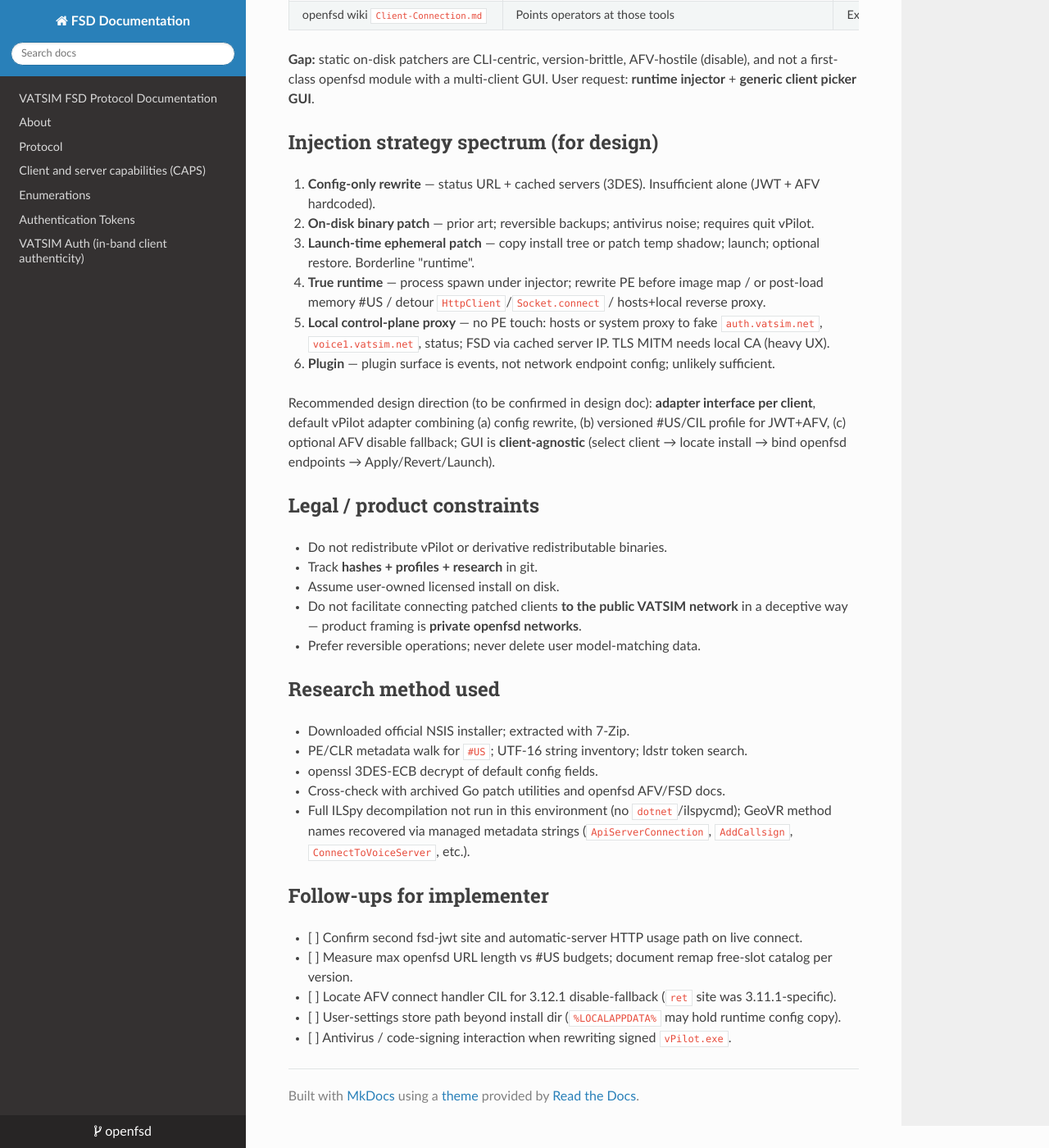
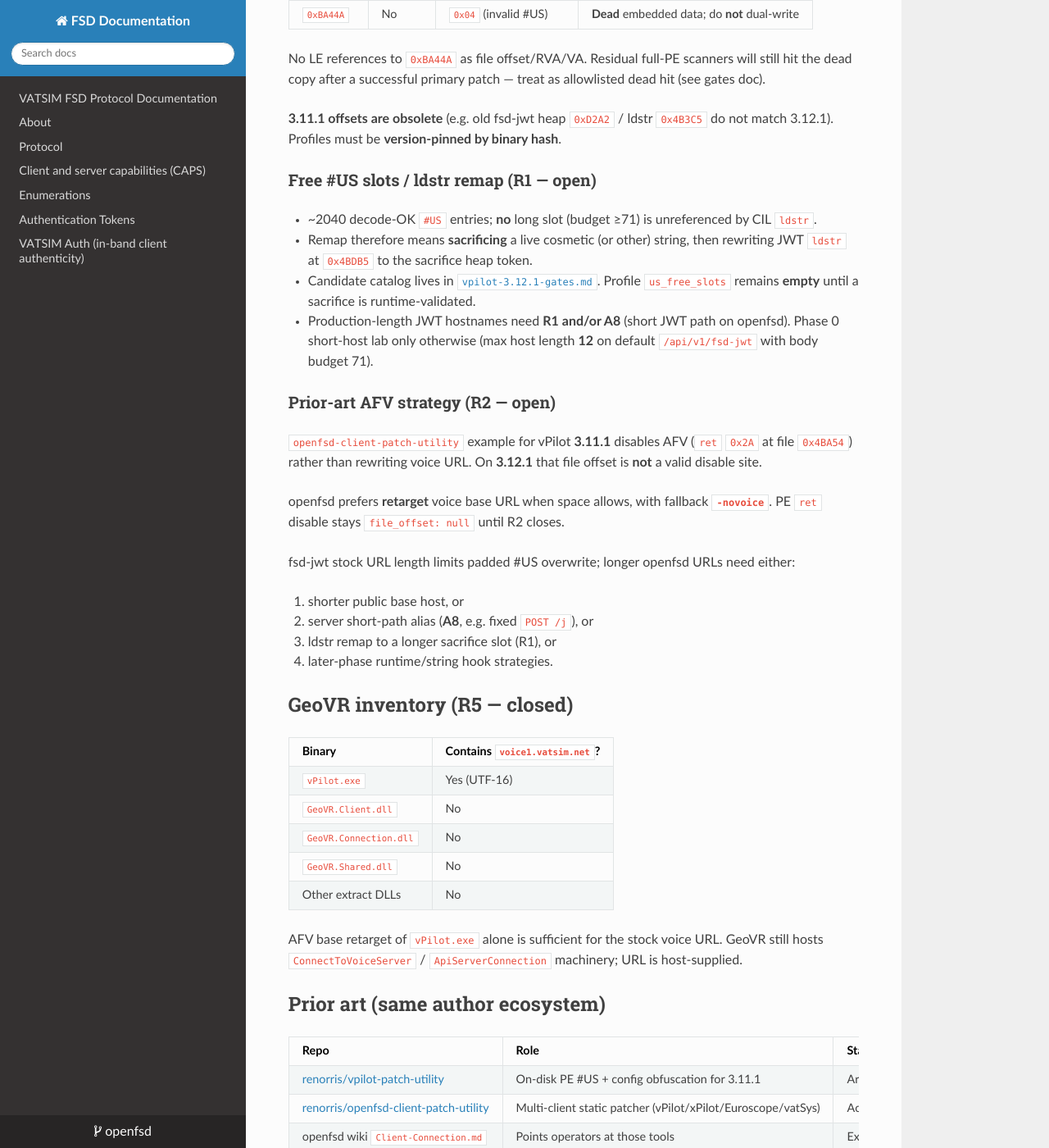
Before and after one commit to renorris/openfsd, an MkDocs documentation site: the page built from docs/client-injector/research/vpilot-3.12.1.md, in a window 1280 px wide and 1400 px high, scrolled down 2558 px. Shown: the whole window at 82% size. Built offline with MkDocs 1.6.1, drawn with Linux system fonts in a browser that asks for light colours; nearby versions of some CDN libraries; some of the changed text lies outside the part shown.

Commit message:
docs/clientinject: vPilot 3.12.1 research gates (R1–R5)
Document free-slot / JWT site / config path / GeoVR findings for 3.12.1.
Update embed profile when gates close; synthetic residual-scan fixtures.
Honest open-gate status where PE analysis cannot confirm.

```diff
--- a/docs/client-injector/research/vpilot-3.12.1.md
+++ b/docs/client-injector/research/vpilot-3.12.1.md
@@ -4,7 +4,9 @@
 **Installer:** `vPilot-Setup-3.12.1.exe` (NSIS)
 **Legal posture:** Research notes + hashes only. **Never commit or redistribute** vPilot binaries. Users install from [vpilot.rosscarlson.dev](https://vpilot.rosscarlson.dev/Download).
 
-Tracked profile: `third_party/client-profiles/vpilot-3.12.1.yaml`
+Tracked profile (embed canonical): `internal/clientinject/profiles/vpilot-3.12.1.yaml`
+Mirror metadata: `third_party/client-profiles/vpilot-3.12.1.yaml`
+**Gate status (R1–R5):** [`vpilot-3.12.1-gates.md`](./vpilot-3.12.1-gates.md)
 
 ## Fingerprints
 
@@ -13,7 +15,7 @@
 | Installer | `48820cb593c6cef8325a331c763316a8b33a501b` | `528a51bf0e71ada11103314d18a9fc0321afac94e2706f2fb13e0fbf5bb4beaa` |
 | `vPilot.exe` | `7d95a7110392c15728143cc30e1f00899c686eb5` | `c743f204929309db6f49e8b543db2d661ad09c32a2a7bc71fe419c685d244bff` |
 
-Default install directory: `%LOCALAPPDATA%\vPilot\` (per official docs — no admin required).
+Default install directory: `%LOCALAPPDATA%\vPilot\` (per official docs — no admin required). Size of primary PE: **1 236 416** bytes.
 
 ## Stack
 
@@ -27,11 +29,11 @@
 
 | Surface | Stock value (3.12.1) | openfsd target | Notes |
 |---------|----------------------|----------------|-------|
-| FSD JWT auth | `https://auth.vatsim.net/api/fsd-jwt` | `https://{host}/api/v1/fsd-jwt` | Hardcoded #US string; TLS required |
+| FSD JWT auth | `https://auth.vatsim.net/api/fsd-jwt` | `https://{host}/api/v1/fsd-jwt` (or short A8 path) | Hardcoded #US string; TLS required |
 | Network status / server list | Config `NetworkStatusURL` → `http://status.vatsim.net/` | `https://{host}/api/v1/data/status.txt` | 3DES-obfuscated in `vPilotConfig.xml` |
 | Cached servers | `AUTOMATIC\|fsd.connect.vatsim.net` | e.g. `OPENFSD\|fsd.example.com` | Same config crypto; `NAME\|host` |
 | Automatic server HTTP | `http://fsd.vatsim.net/` | optional / unused if cached list set | "best server" HTTP endpoint (changelog 3.4.10+) |
-| AFV REST base | `https://voice1.vatsim.net` | openfsd `AFV_API_PUBLIC_BASE_URL` | Hardcoded #US; prior patch utilities **disabled** AFV instead of retargeting |
+| AFV REST base | `https://voice1.vatsim.net` | openfsd `AFV_API_PUBLIC_BASE_URL` | Hardcoded #US in **vPilot.exe only** (R5); prior patch utilities often **disabled** AFV instead |
 | Flight plan browser | `https://my.vatsim.net/pilots/flightplan` | optional openfsd/web | Cosmetic / UX |
 | Model matching CDN | `vpilot.rosscarlson.dev/ModelMatchingData/*` | leave alone | Not openfsd-related |
 | Updates | `vpilot.rosscarlson.dev` VersionCheck | leave alone | |
@@ -54,9 +56,20 @@
 
 `Public.key` in install tree is an EC P-256 SPKI (licensing/update verify — not the config field cipher).
 
+### Config path resolution (R4 — closed)
+
+Ordered candidates:
+
+1. `{installRoot}/vPilotConfig.xml` (default install root = `%LOCALAPPDATA%\vPilot`)
+2. `%LOCALAPPDATA%\vPilot\vPilotConfig.xml` when install root ≠ default
+3. Previous inject manifest path
+4. No separate Roaming path observed in PE strings
+
+Rewrite **existing** files only; if none exist, require user to run vPilot once. See gate file for adapter rules.
+
 ## CLR #US / CIL ldstr map (3.12.1 `vPilot.exe`)
 
-`#US` stream file offset: `0xA22E8` (size `0x15E04`).
+`#US` stream file offset: `0xA22E8` (size `0x15E04`). PE section: `.text`.
 
 | Logical string | #US heap offset (header) | Body file offset | ldstr CIL file offset(s) | Payload byte budget (UTF-16+term) |
 |----------------|--------------------------|------------------|--------------------------|----------------------------------|
@@ -64,18 +77,50 @@
 | `https://voice1.vatsim.net` | `0x6D8D` | `0xA9076` | `0x1F0A7` | 51 |
 | `http://fsd.vatsim.net/` | `0x15751` | `0xB7A3A` | `0x4C0B2` | 45 |
 
-Second copy of fsd-jwt UTF-16 body at `0xBA44A` — header walk failed (likely resource/non-#US); treat primary #US entry + ldstr `0x4BDB5` as authoritative until second site proven live.
+### Second UTF-16 fsd-jwt site (R3 — closed: not live)
+
+Full-PE UTF-16 scan finds **exactly two** copies of stock `https://auth.vatsim.net/api/fsd-jwt`:
+
+| File offset | In #US? | Terminal after UTF-16 | Verdict |
+|-------------|---------|----------------------|---------|
+| `0xB7988` | Yes | `0x01` (valid #US) | **Live** — only patch site |
+| `0xBA44A` | No | `0x04` (invalid #US) | **Dead** embedded data; do **not** dual-write |
+
+No LE references to `0xBA44A` as file offset/RVA/VA. Residual full-PE scanners will still hit the dead copy after a successful primary patch — treat as allowlisted dead hit (see gates doc).
 
 **3.11.1 offsets are obsolete** (e.g. old fsd-jwt heap `0xD2A2` / ldstr `0x4B3C5` do not match 3.12.1). Profiles must be **version-pinned by binary hash**.
 
-### Prior-art AFV strategy
+### Free #US slots / ldstr remap (R1 — open)
 
-`openfsd-client-patch-utility` example for vPilot 3.11.1 **disables AFV** (`ret` at voice connect handler) rather than rewriting voice URL. openfsd now has native `-afv`; design should prefer **retarget voice base URL** when space allows, with fallback disable.
+- ~2040 decode-OK `#US` entries; **no** long slot (budget ≥71) is unreferenced by CIL `ldstr`.
+- Remap therefore means **sacrificing** a live cosmetic (or other) string, then rewriting JWT `ldstr` at `0x4BDB5` to the sacrifice heap token.
+- Candidate catalog lives in [`vpilot-3.12.1-gates.md`](./vpilot-3.12.1-gates.md). Profile `us_free_slots` remains **empty** until a sacrifice is runtime-validated.
+- Production-length JWT hostnames need **R1 and/or A8** (short JWT path on openfsd). Phase 0 short-host lab only otherwise (max host length **12** on default `/api/v1/fsd-jwt` with body budget 71).
+
+### Prior-art AFV strategy (R2 — open)
+
+`openfsd-client-patch-utility` example for vPilot **3.11.1** disables AFV (`ret` `0x2A` at file `0x4BA54`) rather than rewriting voice URL. On **3.12.1** that file offset is **not** a valid disable site.
+
+openfsd prefers **retarget** voice base URL when space allows, with fallback **`-novoice`**. PE `ret` disable stays `file_offset: null` until R2 closes.
 
 fsd-jwt stock URL length limits padded #US overwrite; longer openfsd URLs need either:
+
 1. shorter public base host, or
-2. ldstr remap to a longer unused #US slot (3.11.1 technique: `0x72 XX XX XX 70`), or
-3. runtime string/hook injection without shrinking constraint.
+2. server short-path alias (**A8**, e.g. fixed `POST /j`), or
+3. ldstr remap to a longer sacrifice slot (R1), or
+4. later-phase runtime/string hook strategies.
+
+## GeoVR inventory (R5 — closed)
+
+| Binary | Contains `voice1.vatsim.net`? |
+|--------|-------------------------------|
+| `vPilot.exe` | Yes (UTF-16) |
+| `GeoVR.Client.dll` | No |
+| `GeoVR.Connection.dll` | No |
+| `GeoVR.Shared.dll` | No |
+| Other extract DLLs | No |
+
+AFV base retarget of `vPilot.exe` alone is sufficient for the stock voice URL. GeoVR still hosts `ConnectToVoiceServer` / `ApiServerConnection` machinery; URL is host-supplied.
 
 ## Prior art (same author ecosystem)
 
@@ -85,7 +130,7 @@
 | [renorris/openfsd-client-patch-utility](https://github.com/renorris/openfsd-client-patch-utility) | Multi-client static patcher (vPilot/xPilot/Euroscope/vatSys) | Active reference |
 | openfsd wiki `Client-Connection.md` | Points operators at those tools | Exists |
 
-**Gap:** static on-disk patchers are CLI-centric, version-brittle, AFV-hostile (disable), and not a first-class openfsd module with a multi-client GUI. User request: **runtime injector** + **generic client picker GUI**.
+**Gap:** static on-disk patchers are CLI-centric, version-brittle, AFV-hostile (disable), and not a first-class openfsd module with a multi-client GUI.
 
 ## Injection strategy spectrum (for design)
 
@@ -96,7 +141,7 @@
 5. **Local control-plane proxy** — no PE touch: hosts or system proxy to fake `auth.vatsim.net`, `voice1.vatsim.net`, status; FSD via cached server IP. TLS MITM needs local CA (heavy UX).
 6. **Plugin** — plugin surface is events, not network endpoint config; unlikely sufficient.
 
-Recommended design direction (to be confirmed in design doc): **adapter interface per client**, default vPilot adapter combining (a) config rewrite, (b) versioned #US/CIL profile for JWT+AFV, (c) optional AFV disable fallback; GUI is **client-agnostic** (select client → locate install → bind openfsd endpoints → Apply/Revert/Launch).
+Recommended design direction: **adapter interface per client**, default vPilot adapter combining (a) config rewrite, (b) versioned #US/CIL profile for JWT+AFV, (c) optional AFV disable fallback; GUI is **client-agnostic**.
 
 ## Legal / product constraints
 
@@ -108,16 +153,21 @@
 
 ## Research method used
 
-- Downloaded official NSIS installer; extracted with 7-Zip.
-- PE/CLR metadata walk for `#US`; UTF-16 string inventory; ldstr token search.
-- openssl 3DES-ECB decrypt of default config fields.
+- Downloaded official NSIS installer; extracted with 7-Zip into gitignored `.research/vpilot/`.
+- PE/CLR metadata walk for `#US`; UTF-16 string inventory; ldstr token search (`72` + `70` table).
+- openssl / Go 3DES-ECB decrypt of default config fields.
 - Cross-check with archived Go patch utilities and openfsd AFV/FSD docs.
-- Full ILSpy decompilation not run in this environment (no `dotnet`/ilspycmd); GeoVR method names recovered via managed metadata strings (`ApiServerConnection`, `AddCallsign`, `ConnectToVoiceServer`, etc.).
+- GeoVR DLLs scanned for voice host (ASCII + UTF-16).
+- Full ILSpy decompilation not run in this environment (no `dotnet`/ilspycmd); method names recovered via managed metadata strings where present.
+- Optional CI-local revalidation: `go test -tags=research ./internal/clientinject/...` when extract PE is present (see `research_pe_test.go`).
 
-## Follow-ups for implementer
+## Follow-ups
 
-- [ ] Confirm second fsd-jwt site and automatic-server HTTP usage path on live connect.
-- [ ] Measure max openfsd URL length vs #US budgets; document remap free-slot catalog per version.
-- [ ] Locate AFV connect handler CIL for 3.12.1 disable-fallback (`ret` site was 3.11.1-specific).
-- [ ] User-settings store path beyond install dir (`%LOCALAPPDATA%` may hold runtime config copy).
+- [x] R3: classify second fsd-jwt site (`0xBA44A`) — **not live**; primary only.
+- [x] R4: config path candidates — install root + LOCALAPPDATA fallback.
+- [x] R5: GeoVR re-hardcode check — **none**.
+- [ ] R1: runtime-validate a sacrifice free slot; populate `us_free_slots`.
+- [ ] R2: locate AFV connect handler CIL for 3.12.1 `ret` disable.
+- [ ] Residual HealthCheck allowlist for dead `0xBA44A` when implementing adapter-complete policy.
 - [ ] Antivirus / code-signing interaction when rewriting signed `vPilot.exe`.
+- [ ] R6 (separate): CachedServers `host:port` acceptance on 3.12.1.
```
Also changed, not shown: docs/client-injector/research/vpilot-3.12.1-gates.md (added, +183 -0 lines), 7 other files.
